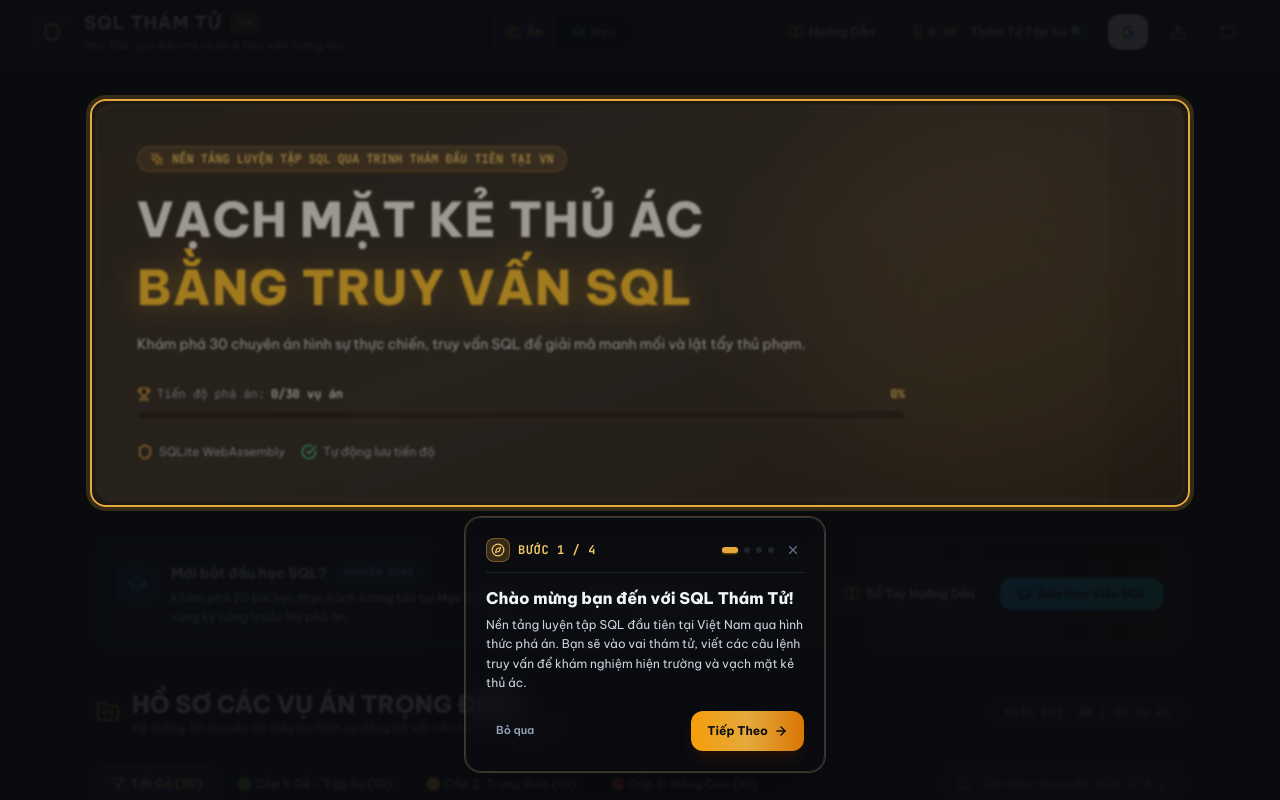
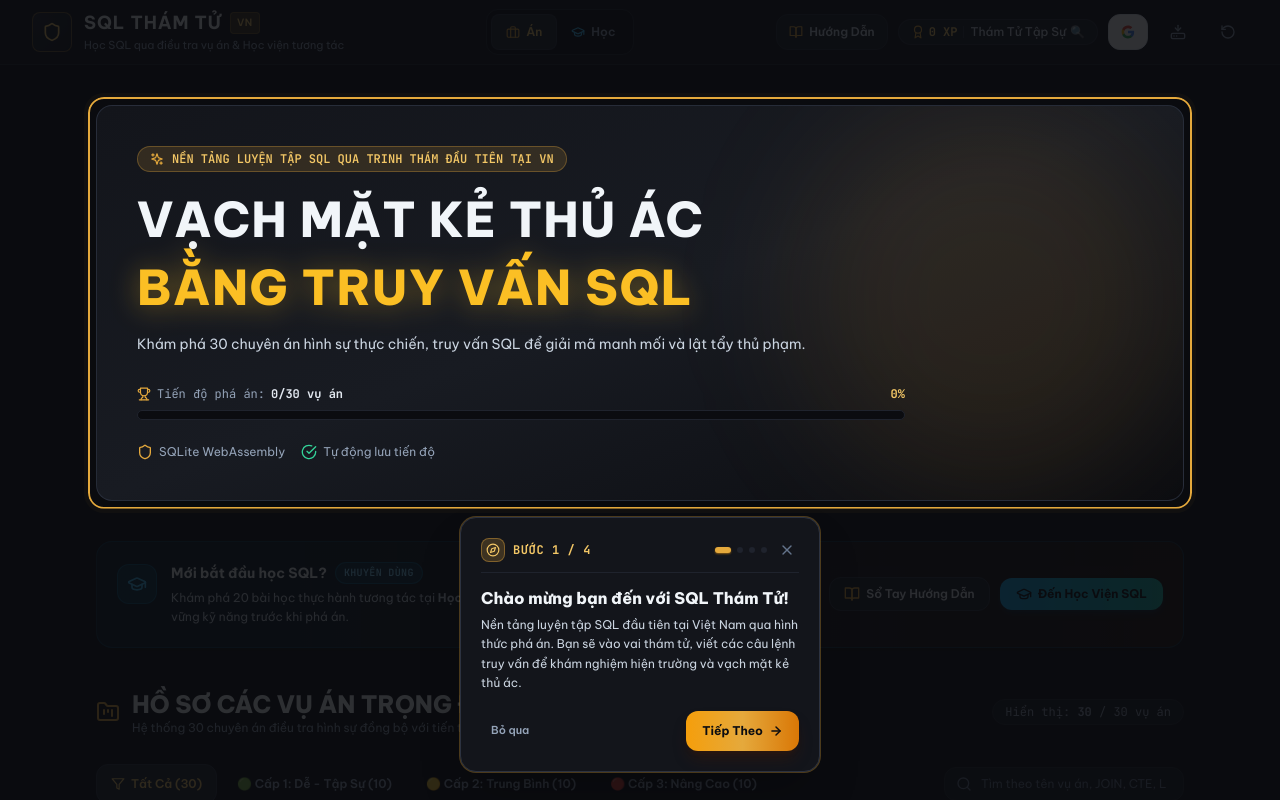
Before and after one commit to Annalala3107/sqlearn, a React (Vite) app: page / in a window 1280 px wide. Shown: the top 800 px of the page. Built offline with nearby package versions, Linux system fonts and the light colour scheme.

Commit message:
fix: resolve onboarding chrome lag and infinite scroll loop with lightweight svg mask

```diff
--- a/src/components/OnboardingTour.tsx
+++ b/src/components/OnboardingTour.tsx
@@ -1,4 +1,4 @@
-import React, { useState, useEffect, useCallback } from 'react';
+import React, { useState, useEffect, useCallback, useRef } from 'react';
 import { ArrowRight, Check, X, Compass } from 'lucide-react';
 
 export interface TourStep {
@@ -52,65 +52,119 @@ export const OnboardingTour: React.FC<OnboardingTourProps> = ({
 }) => {
   const [internalOpen, setInternalOpen] = useState(false);
   const [currentStep, setCurrentStep] = useState(0);
-  const [targetRect, setTargetRect] = useState<DOMRect | null>(null);
+  const [targetRect, setTargetRect] = useState<{
+    top: number;
+    left: number;
+    width: number;
+    height: number;
+  } | null>(null);
 
   const isOpen = isOpenOverride !== undefined ? isOpenOverride : internalOpen;
+  const isTransitioningRef = useRef(false);
 
-  // 1. Tự động kiểm tra khách truy cập lần đầu
+  // 1. Kiểm tra khách truy cập lần đầu
   useEffect(() => {
     if (isOpenOverride !== undefined) return;
+    try {
       const isCompleted = localStorage.getItem(ONBOARDING_STORAGE_KEY);
       if (!isCompleted) {
-      // Delay nhẹ 600ms để DOM và giao diện ổn định trước khi bật Spotlight
+        // Trì hoãn 500ms để DOM ổn định hoàn toàn
         const timer = setTimeout(() => {
           setInternalOpen(true);
-      }, 700);
+        }, 500);
         return () => clearTimeout(timer);
+      }
+    } catch (e) {
+      console.warn('Cannot read localStorage', e);
     }
   }, [isOpenOverride]);
 
-  // 2. Đo đạc toạ độ phần tử mục tiêu và cuộn êm ái
-  const updateTargetPosition = useCallback(() => {
-    if (!isOpen || currentStep >= steps.length) return;
+  // 2. Đo đạc toạ độ phần tử mục tiêu (Tuyệt đối KHÔNG gọi scrollIntoView trong hàm này)
+  const measureTarget = useCallback(() => {
+    if (!isOpen || currentStep >= steps.length) {
+      setTargetRect(null);
+      return;
+    }
 
     const currentSelector = steps[currentStep].targetSelector;
     const element = document.querySelector(currentSelector);
 
     if (element) {
-      // Cuộn mượt để phần tử nằm ngay giữa màn hình
-      element.scrollIntoView({ behavior: 'smooth', block: 'center' });
-
-      // Cập nhật toạ độ chuẩn
       const rect = element.getBoundingClientRect();
-      setTargetRect(rect);
+      setTargetRect({
+        top: rect.top,
+        left: rect.left,
+        width: rect.width,
+        height: rect.height,
+      });
     } else {
       setTargetRect(null);
     }
   }, [isOpen, currentStep, steps]);
 
-  // Cập nhật khi đổi bước hoặc resize/scroll
+  // 3. Cuộn mượt đến phần tử mục tiêu CHỈ MỘT LẦN khi đổi bước
   useEffect(() => {
     if (!isOpen) return;
 
-    // Đợi 1 frame sau khi đổi step để scroll ổn định
-    const frameId = requestAnimationFrame(() => {
-      updateTargetPosition();
-    });
+    isTransitioningRef.current = true;
+    const currentSelector = steps[currentStep]?.targetSelector;
+    const element = currentSelector ? document.querySelector(currentSelector) : null;
 
-    const handleWindowChange = () => updateTargetPosition();
-    window.addEventListener('resize', handleWindowChange);
-    window.addEventListener('scroll', handleWindowChange, { passive: true });
+    if (element) {
+      // Cuộn mượt chỉ 1 lần duy nhất khi đổi step
+      element.scrollIntoView({ behavior: 'smooth', block: 'center' });
+
+      // Đợi hiệu ứng cuộn dừng (khoảng 350ms) rồi đo toạ độ chính xác
+      const timer = setTimeout(() => {
+        measureTarget();
+        isTransitioningRef.current = false;
+      }, 350);
+
+      return () => clearTimeout(timer);
+    } else {
+      measureTarget();
+      isTransitioningRef.current = false;
+    }
+  }, [isOpen, currentStep, steps, measureTarget]);
+
+  // 4. Lắng nghe Resize màn hình với Debounce nhẹ (KHÔNG lắng nghe scroll để tránh vòng lặp giật lag)
+  useEffect(() => {
+    if (!isOpen) return;
+
+    let resizeTimer: any;
+    const handleResize = () => {
+      clearTimeout(resizeTimer);
+      resizeTimer = setTimeout(() => {
+        measureTarget();
+      }, 100);
+    };
+
+    window.addEventListener('resize', handleResize);
+    return () => {
+      clearTimeout(resizeTimer);
+      window.removeEventListener('resize', handleResize);
+    };
+  }, [isOpen, measureTarget]);
+
+  // 5. Khóa cuộn trang khi tour đang hoạt động để tránh Layout Thrashing và tăng hiệu năng 60fps
+  useEffect(() => {
+    if (!isOpen) return;
+
+    const originalOverflow = document.body.style.overflow;
+    document.body.style.overflow = 'hidden';
 
     return () => {
-      cancelAnimationFrame(frameId);
-      window.removeEventListener('resize', handleWindowChange);
-      window.removeEventListener('scroll', handleWindowChange);
+      document.body.style.overflow = originalOverflow;
     };
-  }, [isOpen, currentStep, updateTargetPosition]);
+  }, [isOpen]);
 
-  // 3. Hoàn tất hướng dẫn
+  // 6. Hoàn tất hoặc Bỏ qua hướng dẫn
   const handleFinish = () => {
+    try {
       localStorage.setItem(ONBOARDING_STORAGE_KEY, 'true');
+    } catch (e) {
+      console.warn('Cannot write localStorage', e);
+    }
     setInternalOpen(false);
     if (onCloseOverride) onCloseOverride();
     if (onComplete) onComplete();
@@ -124,65 +178,96 @@ export const OnboardingTour: React.FC<OnboardingTourProps> = ({
     }
   };
 
-  const handleSkip = () => {
-    handleFinish();
-  };
-
   if (!isOpen) return null;
 
   const step = steps[currentStep];
 
-  // Tính toán vị trí Tooltip nổi (tránh tràn mép dưới/trên màn hình)
-  let tooltipTop = 100;
+  // Tính vị trí hiển thị Tooltip an toàn, không bị tràn màn hình
+  let tooltipTop = 120;
   let tooltipLeft = 20;
 
   if (targetRect) {
-    const spaceBelow = window.innerHeight - targetRect.bottom;
+    const spaceBelow = window.innerHeight - (targetRect.top + targetRect.height);
     const spaceAbove = targetRect.top;
 
     if (spaceBelow >= 220 || spaceBelow > spaceAbove) {
-      tooltipTop = Math.min(window.innerHeight - 240, targetRect.bottom + 16);
+      tooltipTop = Math.min(window.innerHeight - 250, targetRect.top + targetRect.height + 16);
     } else {
-      tooltipTop = Math.max(16, targetRect.top - 230);
+      tooltipTop = Math.max(16, targetRect.top - 240);
     }
 
     tooltipLeft = Math.max(
       16,
-      Math.min(window.innerWidth - 360, targetRect.left + (targetRect.width / 2) - 175)
+      Math.min(window.innerWidth - 376, targetRect.left + targetRect.width / 2 - 180)
     );
   } else {
     tooltipTop = Math.max(40, window.innerHeight / 2 - 120);
-    tooltipLeft = Math.max(16, window.innerWidth / 2 - 175);
+    tooltipLeft = Math.max(16, window.innerWidth / 2 - 180);
   }
 
+  const padding = 8;
+  const maskX = targetRect ? Math.max(0, targetRect.left - padding) : 0;
+  const maskY = targetRect ? Math.max(0, targetRect.top - padding) : 0;
+  const maskW = targetRect ? targetRect.width + padding * 2 : 0;
+  const maskH = targetRect ? targetRect.height + padding * 2 : 0;
+
   return (
-    <div className="fixed inset-0 z-50 pointer-events-auto select-none overflow-hidden">
-      {/* Lớp phủ tối màu chặn toàn bộ tương tác ngoài lề */}
-      <div className="absolute inset-0 bg-noir-950/40 backdrop-blur-[1px] transition-opacity duration-300" />
+    <div className="fixed inset-0 z-50 pointer-events-auto select-none overflow-hidden animate-in fade-in duration-200">
+      {/* SVG MASK CUTOUT: Thay thế hoàn toàn box-shadow 9999px nặng nề. Chạy 100% trên phần cứng đồ họa GPU, 0% CPU! */}
+      <svg
+        className="fixed inset-0 w-full h-full pointer-events-none z-40 transition-all duration-300"
+        style={{ width: '100vw', height: '100vh' }}
+      >
+        <defs>
+          <mask id="onboarding-spotlight-mask">
+            {/* Lớp nền trắng cho phép ánh sáng đi qua (làm tối) */}
+            <rect x="0" y="0" width="100%" height="100%" fill="white" />
+            {/* Vùng màu đen khoét lỗ rọi sáng vào phần tử mục tiêu */}
+            {targetRect && (
+              <rect
+                x={maskX}
+                y={maskY}
+                width={maskW}
+                height={maskH}
+                rx="16"
+                ry="16"
+                fill="black"
+              />
+            )}
+          </mask>
+        </defs>
 
-      {/* Đèn Spotlight khoét rọi sáng đối tượng với transition gia tốc mượt mà */}
+        {/* Lớp phủ làm tối toàn bộ hậu cảnh, ngoại trừ lỗ khoét của mask */}
+        <rect
+          x="0"
+          y="0"
+          width="100%"
+          height="100%"
+          fill="rgba(11, 12, 16, 0.85)"
+          mask="url(#onboarding-spotlight-mask)"
+        />
+      </svg>
+
+      {/* Khung viền màu vàng hổ phách bao quanh phần tử mục tiêu */}
       {targetRect && (
         <div
           style={{
-            top: `${Math.max(0, targetRect.top - 6)}px`,
-            left: `${Math.max(0, targetRect.left - 6)}px`,
-            width: `${targetRect.width + 12}px`,
-            height: `${targetRect.height + 12}px`,
+            top: `${maskY}px`,
+            left: `${maskX}px`,
+            width: `${maskW}px`,
+            height: `${maskH}px`,
           }}
-          className="fixed z-50 rounded-2xl border-2 border-noir-accent shadow-[0_0_0_9999px_rgba(11,12,16,0.85)] transition-all duration-400 ease-[cubic-bezier(0.25,1,0.5,1)] pointer-events-none ring-4 ring-noir-accent/20"
-        >
-          {/* Hào quang nhịp thở nhẹ nhàng */}
-          <div className="absolute inset-0 rounded-2xl bg-noir-accent/10 animate-pulse pointer-events-none" />
-        </div>
+          className="fixed z-45 rounded-2xl border-2 border-noir-accent pointer-events-none transition-all duration-300 ring-4 ring-noir-accent/20"
+        />
       )}
 
-      {/* Tooltip Dialog chỉ dẫn */}
+      {/* Tooltip Dialog hướng dẫn nghiệp vụ */}
       <div
         style={{
           top: `${tooltipTop}px`,
           left: `${tooltipLeft}px`,
         }}
-        className="fixed z-50 w-[calc(100vw-32px)] sm:w-[360px] p-5 rounded-2xl bg-noir-900/98 backdrop-blur-md border border-noir-700 shadow-2xl transition-all duration-300 ease-out animate-in fade-in zoom-in-95 ring-1 ring-noir-accent/30 flex flex-col space-y-3.5"
+        className="fixed z-50 w-[calc(100vw-32px)] sm:w-[360px] p-5 rounded-2xl bg-noir-900 border border-noir-700 shadow-2xl transition-all duration-200 ring-1 ring-noir-accent/30 flex flex-col space-y-3.5"
       >
         {/* Header với Icon, Tiêu đề bước và Nút Bỏ qua */}
         <div className="flex items-center justify-between pb-2.5 border-b border-noir-800">
@@ -211,11 +296,11 @@ export const OnboardingTour: React.FC<OnboardingTourProps> = ({
             </div>
 
             <button
-              onClick={handleSkip}
-              className="text-slate-500 hover:text-slate-300 p-1 rounded-lg hover:bg-noir-800 transition-colors ml-1"
+              onClick={handleFinish}
+              className="text-slate-500 hover:text-slate-300 p-1 rounded-lg hover:bg-noir-800 transition-colors ml-1 cursor-pointer"
               title="Đóng hướng dẫn"
             >
-              <X className="w-3.5 h-3.5" />
+              <X className="w-4 h-4" />
             </button>
           </div>
         </div>
@@ -233,7 +318,7 @@ export const OnboardingTour: React.FC<OnboardingTourProps> = ({
         {/* Action Button */}
         <div className="pt-1 flex items-center justify-between gap-2">
           <button
-            onClick={handleSkip}
+            onClick={handleFinish}
             className="text-[11px] text-slate-400 hover:text-slate-200 font-semibold px-2.5 py-1.5 rounded-lg hover:bg-noir-800 transition-colors cursor-pointer"
           >
             Bỏ qua
```
Lines whose indentation alone changed are shown as unchanged.
